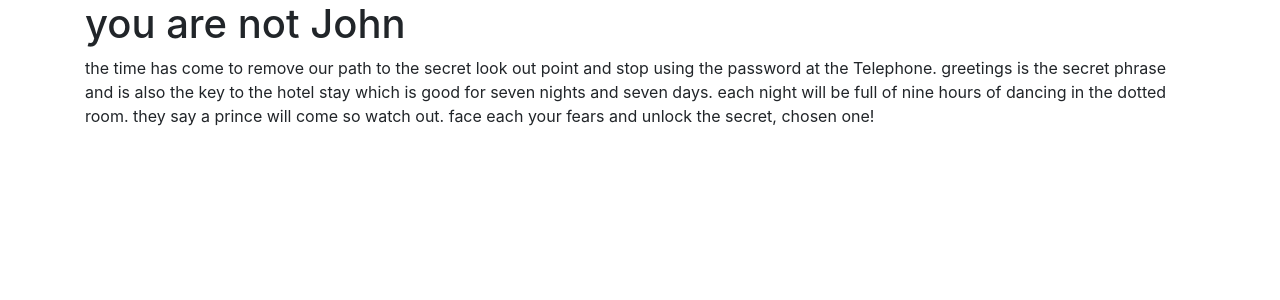
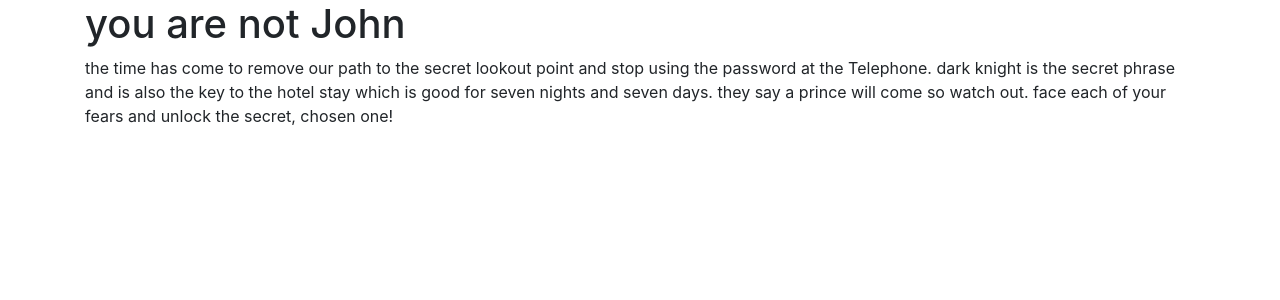
Before and after one commit to sebastianangermund/flask-app-template, a Flask app: template src/templates/greeting.html in a window 1280 px wide. Shown: the part 56-356 px from the top of the page. Run offline with Flask 3, Linux system fonts and the light colour scheme; the template is opened without the code that fills it, so the values that code supplies are empty; some libraries are stand-ins or nearby versions.

Commit message:
bug fixes

```diff
--- a/requirements.txt
+++ b/requirements.txt
@@ -1,8 +1,2 @@
-blinker==1.8.2
-click==8.1.7
 Flask==3.0.3
-itsdangerous==2.2.0
-Jinja2==3.1.4
-MarkupSafe==2.1.5
-Werkzeug==3.0.3
 gunicorn==20.1.0
--- a/src/app.py
+++ b/src/app.py
@@ -3,6 +3,7 @@ import sqlite3
 
 
 app = Flask(__name__)
+app.secret_key = 'your_secret_key'
 
 
 
@@ -20,14 +21,14 @@ def index():
 @app.route('/login', methods=['GET', 'POST'])
 def login():
     if request.method == 'POST':
-        username = request.form['username']
-        password = request.form['password']
+        username = request.form['username'].lower()
+        password = request.form['password'].lower()
         conn = get_db_connection()
         user = conn.execute('SELECT * FROM users WHERE username = ?', (username,)).fetchone()
         conn.close()
         if user and (user['password'] == password):
             session['user_id'] = user['username']
-            if user['username'] == 'John':
+            if user['username'] == 'john':
                 return redirect(url_for('interactive'))
             else:
                 return redirect(url_for('greeting'))
@@ -42,13 +43,13 @@ def logout():
 @app.route('/signup', methods=['GET', 'POST'])
 def signup():
     if request.method == 'POST':
-        username = request.form['username']
-        password = request.form['password']
+        username = request.form['username'].lower()
+        password = request.form['password'].lower()
         conn = get_db_connection()
         existing_user = conn.execute('SELECT * FROM users WHERE username = ?', (username,)).fetchone()
         if existing_user:
             return 'Username already exists'
-        if 'crane' not in password:
+        if 'terse' not in password:
             return 'Password must contain todays wordle'
         conn.execute(f'INSERT INTO users (username, password) VALUES (?, ?)', (username, password))
         conn.commit()
--- a/src/db_setup.py
+++ b/src/db_setup.py
@@ -14,7 +14,7 @@ with connection:
 
     connection.execute('''
         INSERT INTO users (username, password) VALUES
-        ('John', 'Telephone')
+        ('john', 'telephone')
     ''')
 
 connection.close()
--- a/src/templates/greeting.html
+++ b/src/templates/greeting.html
@@ -6,14 +6,12 @@
   <h1>you are not John</h1>
   <p>
     the time has come to remove our path to the
-    secret look out point and stop using the
-    password at the Telephone. greetings is the secret phrase
+    secret lookout point and stop using the
+    password at the Telephone. dark knight is the secret phrase
     and is also the key to the hotel stay which is
-    good for seven nights and seven days. each
-    night will be full of nine hours of dancing
-    in the dotted room.
+    good for seven nights and seven days.
     they say a prince will come so watch out.
-    face each your fears and unlock the secret, chosen one!
+    face each of your fears and unlock the secret, chosen one!
   </p>
   <!-- <a href="{{ url_for('interactive') }}">Go to interactive page</a> -->
 {% endblock %}
```
Also changed, not shown: README.md.
